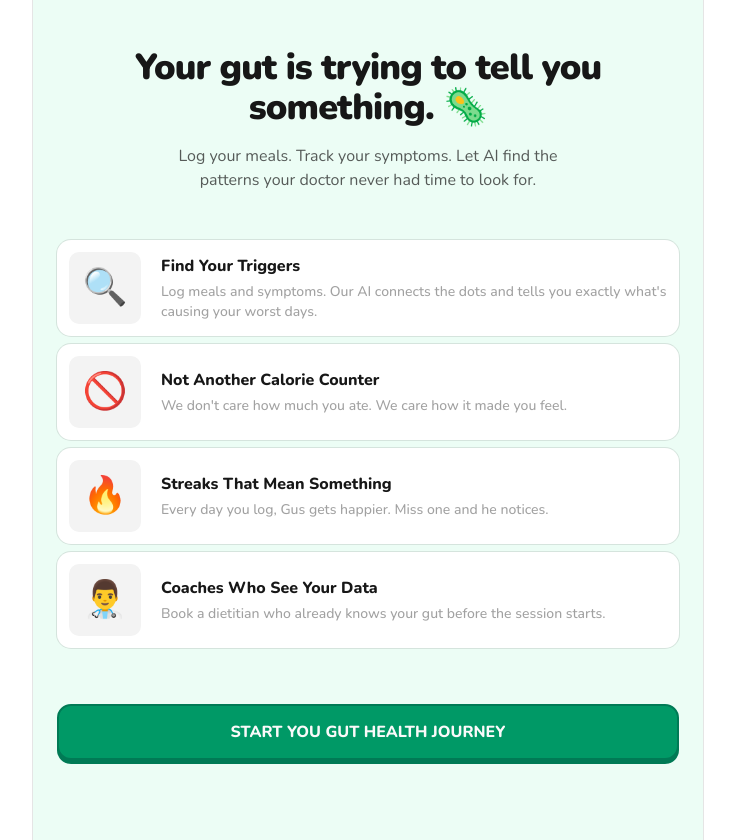
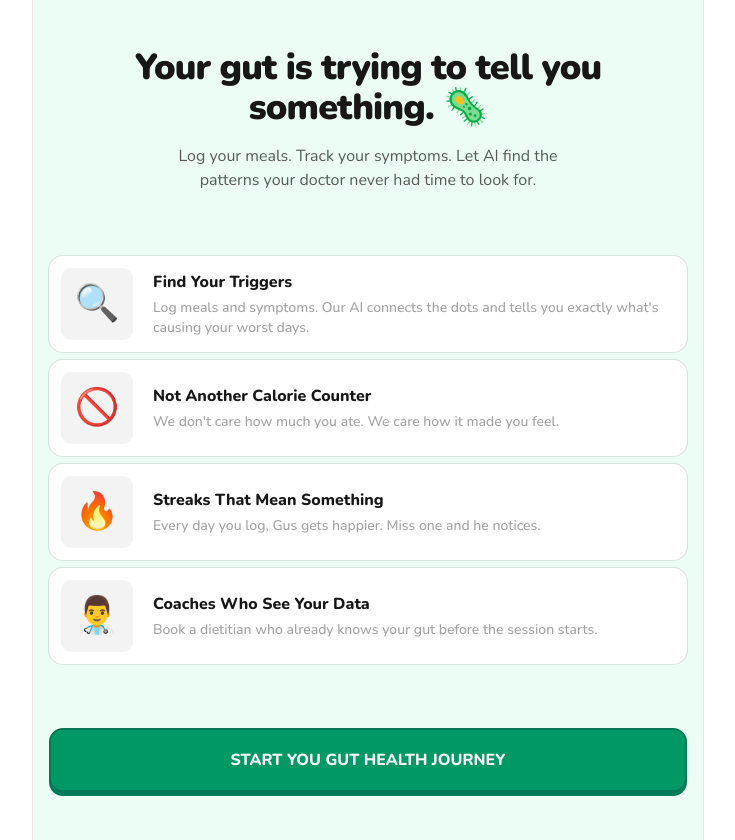
Before and after one commit to SkTomsi/gutsy-app, a Next.js app: page / in a window 1280 px wide. Shown: the whole page, without its empty margins (272-1007 px from the left). Built offline with nearby package versions, Linux system fonts and the light colour scheme.

Commit message:
v0: landing fixes

```diff
--- a/src/features/marketing/marketing-homepage.tsx
+++ b/src/features/marketing/marketing-homepage.tsx
@@ -6,9 +6,9 @@ import { FEATURE_CARDS } from "@/features/marketing/constants";
 
 export default function MarketingHomepage() {
   return (
-    <div className="flex flex-col max-w-2xl mx-auto min-h-dvh pb-20  justify-center w-full bg-emerald-50">
-      <div className="gap-4 items-center w-full flex flex-col p-12">
-        <h1 className="text-4xl tracking-tight font-black text-primary text-center">
+    <div className="flex flex-col max-w-2xl mx-auto min-h-dvh justify-start w-full bg-emerald-50 gap-16 py-12 px-4">
+      <div className="gap-4 items-center w-full flex flex-col ">
+        <h1 className="text-4xl tracking-tight font-black text-primary text-center text-pretty">
           Your gut is trying to tell you something. 🦠
         </h1>
         <p className="text-base text-center opacity-70 text-primary max-w-sm">
@@ -16,7 +16,7 @@ export default function MarketingHomepage() {
           doctor never had time to look for.
         </p>
       </div>
-      <div className="flex flex-col gap-2 w-full px-6">
+      <div className="flex flex-col gap-2 w-full">
         {FEATURE_CARDS.map((f) => (
           <Card
             key={f.title}
@@ -50,10 +50,8 @@ export default function MarketingHomepage() {
             GROW YOUR GARDEN
           </Link>
         </Button> */}
-        <AccentButton className="mt-12 h-14">
-          START YOU GUT HEALTH JOURNEY
-        </AccentButton>
       </div>
+      <AccentButton className="h-16">START YOU GUT HEALTH JOURNEY</AccentButton>
     </div>
   );
 }
```
